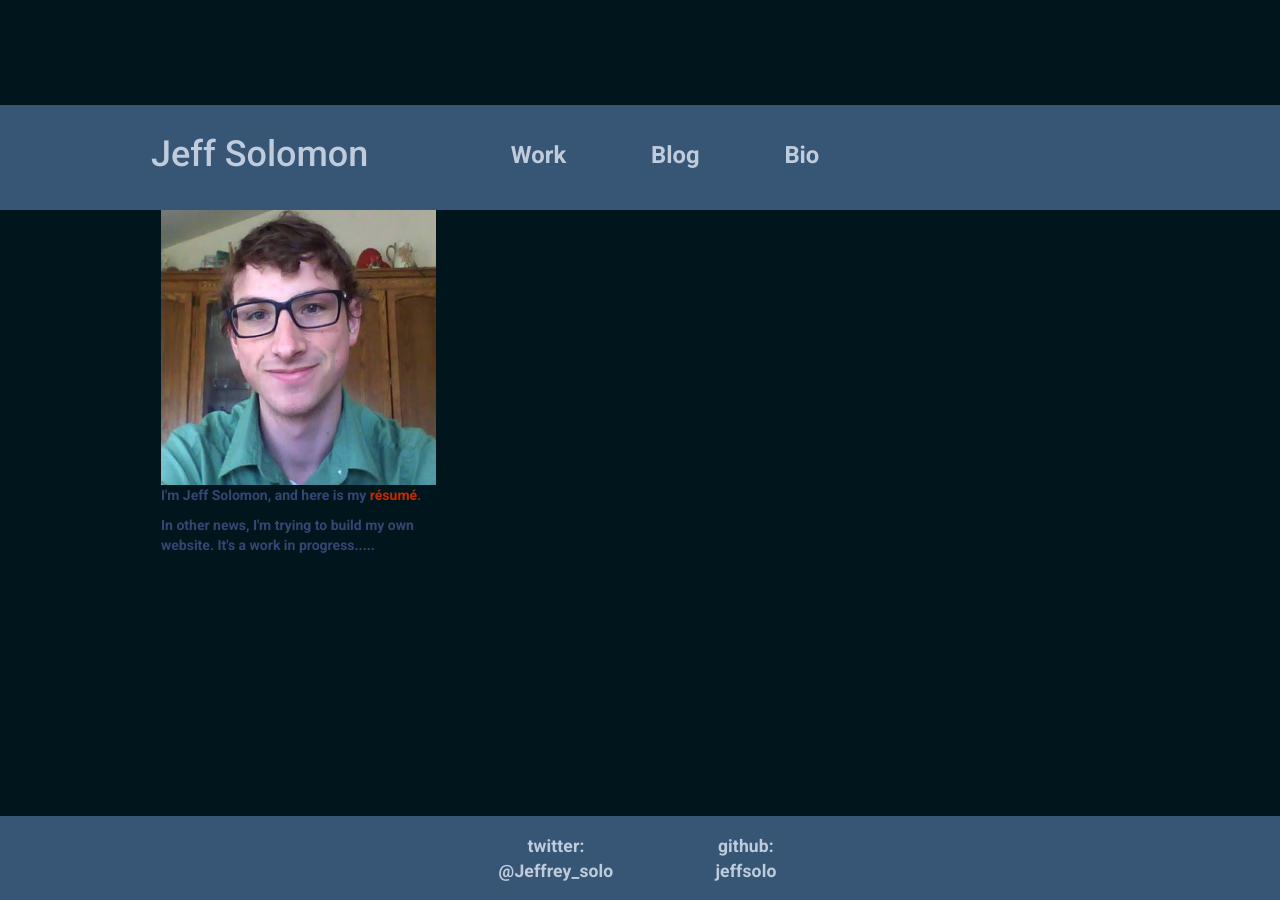
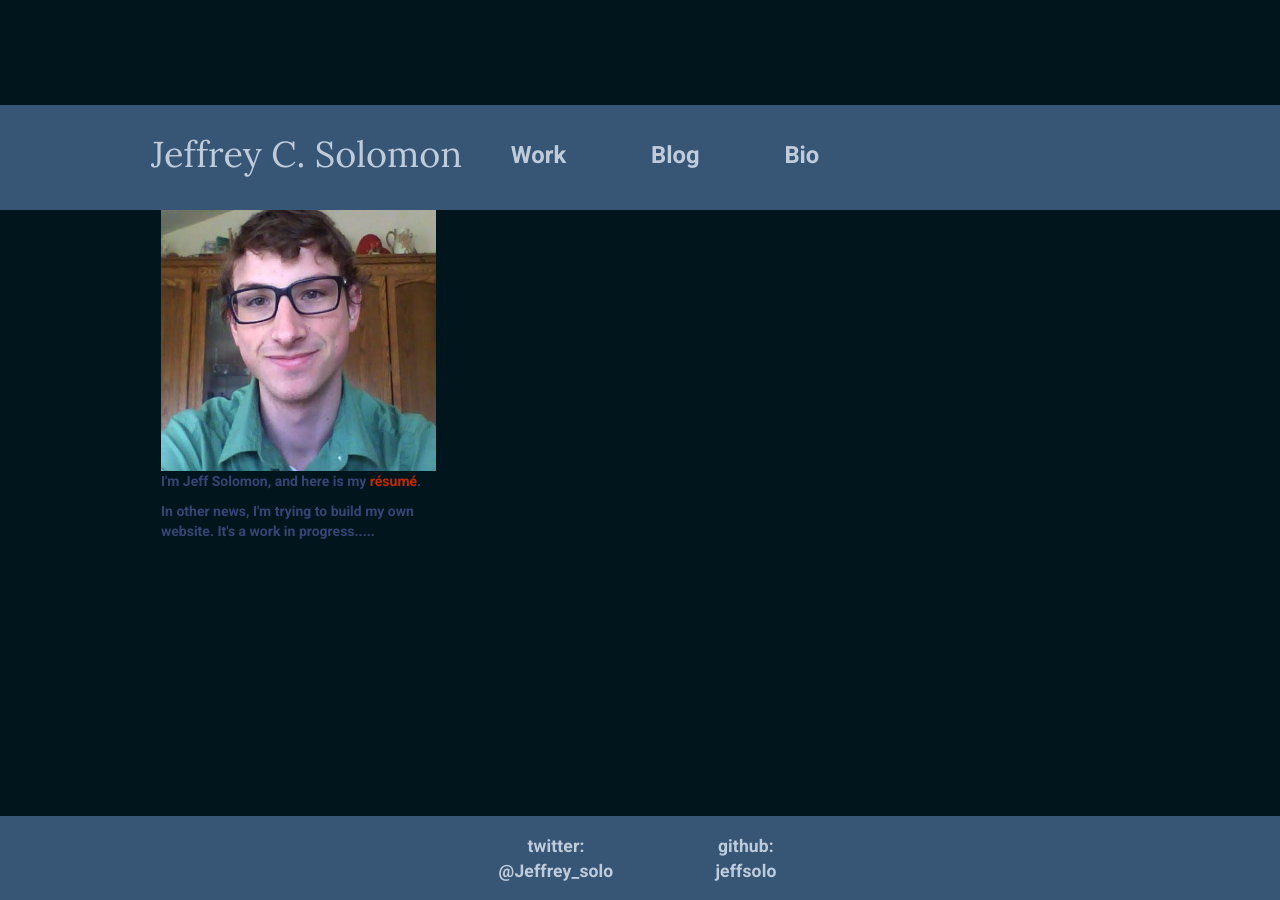
Before and after one commit to JeffSolo/jeffsolo.github.com, a Jekyll site: the page built from index.html, in a window 1280 px wide. Built offline with Jekyll 4.4.1, drawn with Linux system fonts in a browser that asks for light colours; Markdown is read by kramdown in place of the engine named in the settings; the list of posts is cut into pages by our own code.

Commit message:
made it look nicer on mobile devices

```diff
--- a/_includes/header.html
+++ b/_includes/header.html
@@ -5,6 +5,7 @@
 		<title>{{ site.name }}</title>
 		<meta name="viewport" content="width=device-width, initial-scale=1">
 		<link href='http://fonts.googleapis.com/css?family=Roboto:500,900italic,900,400italic,100,700italic,300,700,500italic,100italic,300italic,400' rel='stylesheet' type='text/css'>
+		<link href='http://fonts.googleapis.com/css?family=Lora:400,700' rel='stylesheet' type='text/css'>
 		<link href="{{ site.baseurl }}/assets/css/normalize.css" rel="stylesheet" />
 		<link href="{{ site.baseurl }}/assets/css/gridism.css" rel="stylesheet" />
 		<link href="{{ site.baseurl }}/assets/css/bootstrap.css" rel="stylesheet" />
@@ -18,6 +19,9 @@
 						<nav class="mobile-nav show-on-mobiles center-on-mobiles">
 								<ul class="list-inline">
 									<li>
+										<a href="/" title="Homepage">Home</a>
+									</li>
+									<li>
 										<a href="/work/" title="Work Experience">Work</a>
 									</li>
 									<li>
@@ -29,17 +33,17 @@
 								</ul>
 						</nav>
 						<div class="grid">
-							<div class="unit one-third center-on-mobiles">
-								<h1 class="title"><a href="/" class="name" title="That's me!">Jeff Solomon</a></h1>
+							<div class="unit one-third hide-on-mobiles">
+								<h1 class="title"><a href="/" class="name" title="Home">Jeffrey C. Solomon</a></h1>
 								<!--<p class="title-sub-text">Welcome</p> -->
 							</div>
 							<nav class="header-nav unit two-thirds hide-on-mobiles">
 								<ul class="list-inline">
 									<li>
-										<a href="/work/" title="Work Stuffs">Work</a>
+										<a href="/work/" title="Work Experience">Work</a>
 									</li>
 									<li>
-										<a href="/blog/" title="Musings and such">Blog</a>
+										<a href="/blog/" title="Musings">Blog</a>
 									</li>
 									<li>
 										<a href="/bio/" title="Biology...err, Biography">Bio</a>
@@ -54,3 +58,5 @@
 
 	<div class="wrap">
 		<div class="container content">
+			<div class="show-on-mobiles" style="margin-top:-5em;">
+			</div>
--- a/assets/css/style.css
+++ b/assets/css/style.css
@@ -119,6 +119,10 @@
 	margin-top: -.75em;
 }
 
+.name {
+	font-family: 'Lora', serif;
+}
+
 a.name, a.name:link, a.name:active, a.name:focus, a.name:visited{
 	color: #BFCCDB;
 }
--- a/index.html
+++ b/index.html
@@ -3,8 +3,12 @@
 ---
 
 <div class="grid">
+	<div class="unit one-third show-on-mobiles">
+		<h1 class="title"><a href="/" class="name" title="That's me!">Jeffrey C. Solomon</a></h1>
+		<!--<p class="title-sub-text">Welcome</p> -->
+	</div>
 	<div>
-		<h1 style="color:red"><b>Site is under development</b></h1>
+		<h3 style="color:red"><b>Site is under development</b></h3>
 	</div>
 	<div class="unit one-third center-on-mobiles">
 		<img class='picture' src="img/jeff.jpg" height=300 width=275 >
```
Also changed, not shown: 6 other files.
